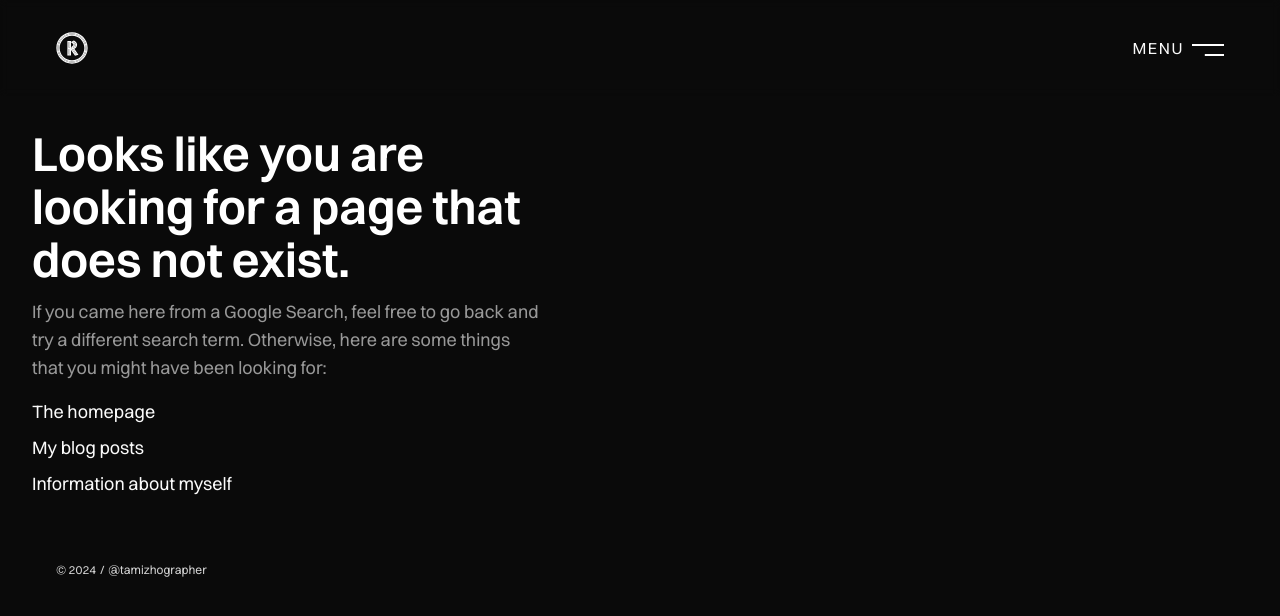
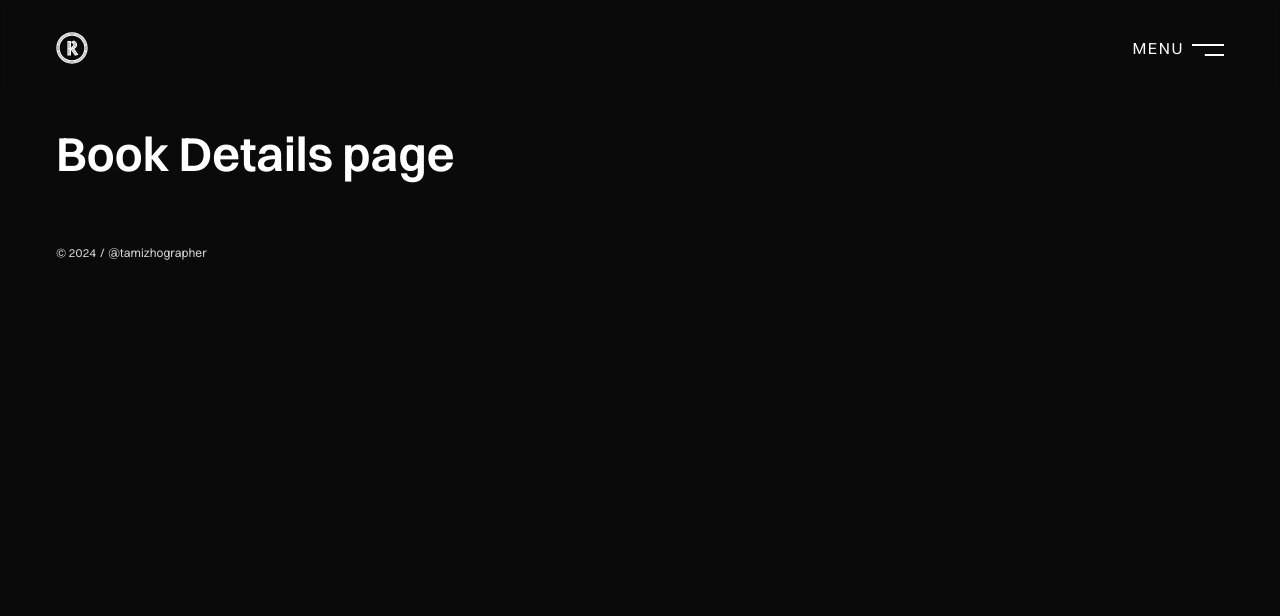
Before and after one commit to rathesDot/rathes.me, a Next.js app: page /reading/1 in a window 1280 px wide. Before the commit this address had no page. Shown: the top 616 px of the page. Built offline with nearby package versions, Linux system fonts and the light colour scheme.

Commit message:
✨ Add book details page

```diff
--- /dev/null
+++ b/src/pages/reading/[slug].tsx
@@ -0,0 +1,15 @@
+import React from "react"
+
+import { PageLayout } from "../../layouts"
+import { Meta, Heading1 } from "../../components"
+
+const BookDetailsPage = () => (
+  <PageLayout>
+    <Meta title="Book: " />
+    <div className="max-w-xl p-8 md:px-14">
+      <Heading1>Book Details page</Heading1>
+    </div>
+  </PageLayout>
+)
+
+export default BookDetailsPage
```
